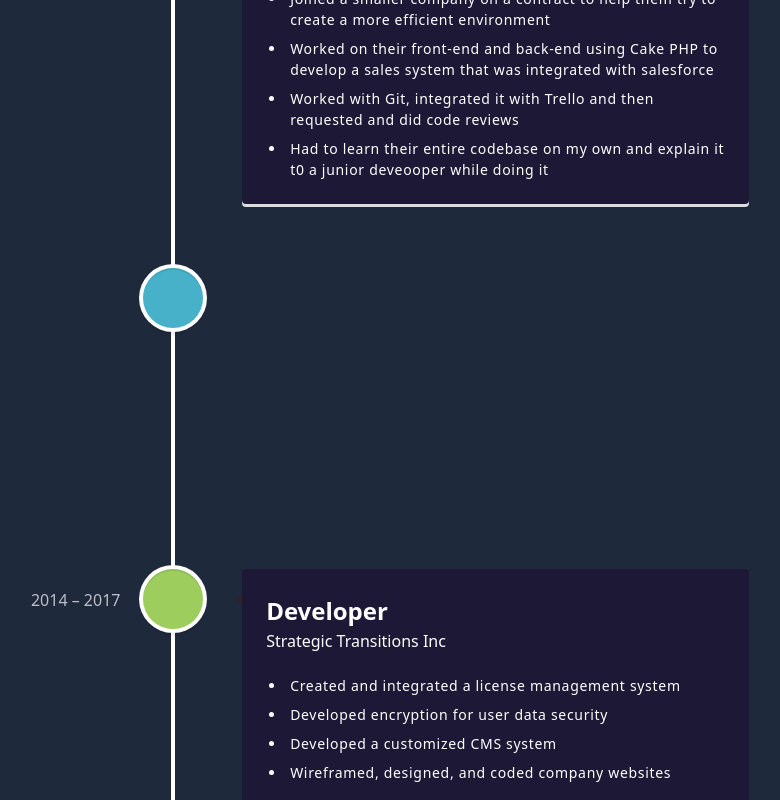
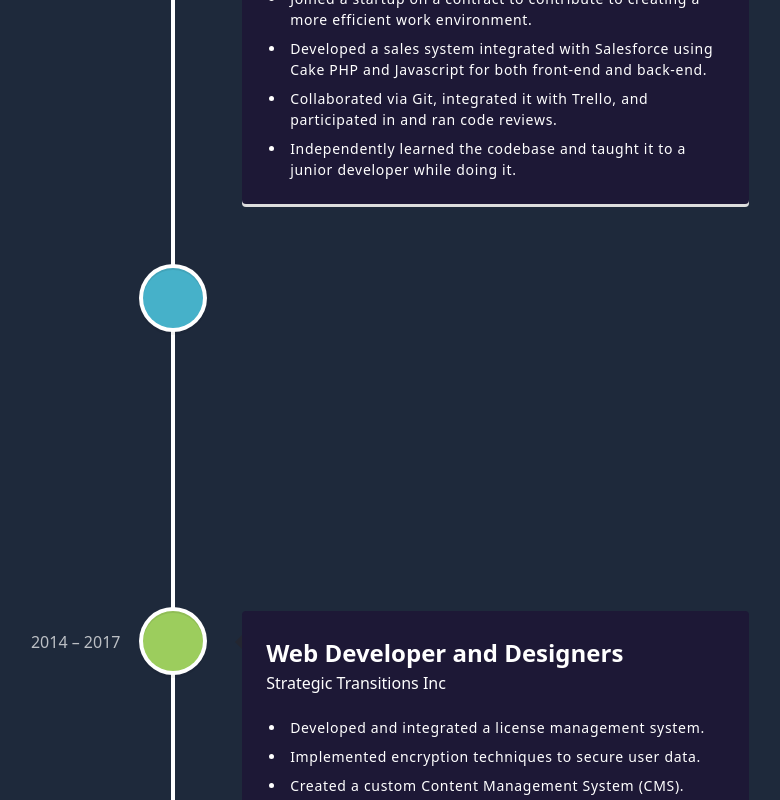
Before and after one commit to 7daytheory/new-portfolio-2024, a React (Vite) app: page / in a window 1280 px wide. Shown: the part 760-1560 px from the top of the page, without its empty margins (467-1247 px from the left). Built offline with nearby package versions, Linux system fonts and the light colour scheme; no server answers.

Commit message:
Updated current content, cleaned up wording and spelling

```diff
--- a/src/content.js
+++ b/src/content.js
@@ -8,10 +8,7 @@ import simonImage from './assets/projects/simon.png';
 
 //Project Logos
 import hangYourBannerLogo from './assets/projects/hangyourbanner-logo.svg';
-// import articleSummarizerLogo from './assets/projects/article-summarizer-logo.png';
 import kingsLogo from './assets/projects/kings-logo.png';
-// import ticTacToeLogo from './assets/projects/tictactoe-logo.png';
-// import quizLogo from './assets/projects/quiz-logo.png';
 import simonLogo from './assets/projects/simon-logo.png';
 
 const experiences = [
@@ -19,36 +16,36 @@ const experiences = [
     title: "Full Stack Developer",
     company_name: "ShipEarly",
     iconBg: "#ff6347",
-      date: "Aug 2023 – 2024 (9-month contract)",
+    date: "September 2023 – 2024 (contract)",
     tasks: [
-        "Joined a smaller company on a contract to help them try to create a more efficient environment",
-        "Worked on their front-end and back-end using Cake PHP to develop a sales system that was integrated with salesforce",
-        "Worked with Git, integrated it with Trello and then requested and did code reviews",
-        "Had to learn their entire codebase on my own and explain it t0 a junior deveooper while doing it"
+      "Joined a startup on a contract to contribute to creating a more efficient work environment.",
+      "Developed a sales system integrated with Salesforce using Cake PHP and Javascript for both front-end and back-end.",
+      "Collaborated via Git, integrated it with Trello, and participated in and ran code reviews.",
+      "Independently learned the codebase and taught it to a junior developer while doing it.",
     ],
   },
   {
-      title: "Developer",
+    title: "Full Stack Developer",
     company_name: "Quillsoft",
     iconBg: "#46b1c9",
     date: "2017 - 2023",
     tasks: [
-        "Created and oversaw growth of the CRM system",
-        "Built a PWA of the main desktop application for schools",
-        "Developed a license management system",
-        "Implemented up-to-date encryption methods"
+      "Designed and led the development of a CRM system.",
+      "Built a Progressive Web Application (PWA) for the main desktop application used in schools.",
+      "Developed a license management system.",
+      "Implemented modern encryption methods for enhanced security.",
     ],
   },
   {
-      title: "Developer",
+    title: "Web Developer and Designers",
     company_name: "Strategic Transitions Inc",
     date: "2014 – 2017",
     iconBg: "#9ccd5d",
     tasks: [
-        "Created and integrated a license management system",
-        "Developed encryption for user data security",
-        "Developed a customized CMS system",
-        "Wireframed, designed, and coded company websites"
+      "Developed and integrated a license management system.",
+      "Implemented encryption techniques to secure user data.",
+      "Created a custom Content Management System (CMS).",
+      "Designed and developed company websites, including wireframing and coding.",
     ],
   },
   {
@@ -57,10 +54,10 @@ const experiences = [
     iconBg: "#5eb54a",
     date: "2013",
     tasks: [
-        "Created and integrated a license management system",
-        "Developed encryption for user data security",
-        "Developed a customized CMS system",
-        "Wireframed, designed, and coded company websites"
+      "Built and implemented a license management system.",
+      "Secured user data through encryption methods.",
+      "Developed a customized CMS system.",
+      "Designed and coded company websites.",
     ],
   },
 ];
@@ -70,8 +67,8 @@ const allProjects = {
   projects: [
     {
       projectName: "Hang Your Banner",
-      projectDesc: "Create your own championship banners for teams that don't have real ones",
-      projectType: "React, Javascript, HTML, CSS",
+      projectDesc: "Create your own championship banners for teams that don't have real ones.",
+      projectType: "React, JavaScript, HTML, CSS",
       projectLink: "http://www.hangyourbanner.com",
       projectImage: hangYourBannerImage,
       projectLogo: hangYourBannerLogo,
@@ -79,8 +76,8 @@ const allProjects = {
     },
     {
       projectName: "AI Article Summarizer",
-      projectDesc: "Put the URL of an article and it will summarize the content",
-      projectType: "React, Javascript, HTML, CSS",
+      projectDesc: "Enter the URL of an article to get a summarized version of the content.",
+      projectType: "React, JavaScript, HTML, CSS",
       projectLink: "summarizer/index.html",
       projectImage: articleSummarizerImage,
       projectLogo: null,
@@ -88,8 +85,8 @@ const allProjects = {
     },
     {
       projectName: "Kings",
-      projectDesc: "The digital version of the (commonly drinking) game Kings, incase you forget cards",
-      projectType: "Javascript, JQuery, HTML, CSS3",
+      projectDesc: "A digital version of the popular (drinking) game Kings, perfect for times when you don't have a deck of cards.",
+      projectType: "JavaScript, jQuery, HTML, CSS3",
       projectLink: "kings/index.html",
       projectImage: kingsImage,
       projectLogo: kingsLogo,
@@ -97,8 +94,8 @@ const allProjects = {
     },
     {
       projectName: "Xs and Os",
-      projectDesc: "Classic game Xs and Os - 2 player (Eventually on different computers)",
-      projectType: "Javascript, HTML, CSS3, localstorage",
+      projectDesc: "Classic two-player Tic Tac Toe game, with plans for online multiplayer.",
+      projectType: "JavaScript, HTML, CSS3, LocalStorage",
       projectLink: "tictactoe/index.html",
       projectImage: ticTacToeImage,
       projectLogo: null,
@@ -106,8 +103,8 @@ const allProjects = {
     },
     {
       projectName: "Sports Quiz",
-      projectDesc: "Quiz game that uses an API to fetch questions and keeps score",
-      projectType: "Javascript, HTML, CSS3, localstorage",
+      projectDesc: "Trivia game using an API to fetch questions and keep score.",
+      projectType: "JavaScript, HTML, CSS3, LocalStorage",
       projectLink: "quiz/index.html",
       projectImage: quizImage,
       projectLogo: null,
@@ -115,14 +112,14 @@ const allProjects = {
     },
     {
       projectName: "Simon Game",
-      projectDesc: "Remember the color pattern and repeat it by pressing the colored buttons",
-      projectType: "React, Javascript, HTML, CSS",
+      projectDesc: "Follow the color sequence and repeat it by pressing the colored buttons.",
+      projectType: "React, JavaScript, HTML, CSS",
       projectLink: "simon/index.html",
       projectImage: simonImage,
       projectLogo: simonLogo,
       projectBgColor: null,
     },
-  ]
+  ],
 };
 
 export {
```
Lines whose indentation alone changed are shown as unchanged.
